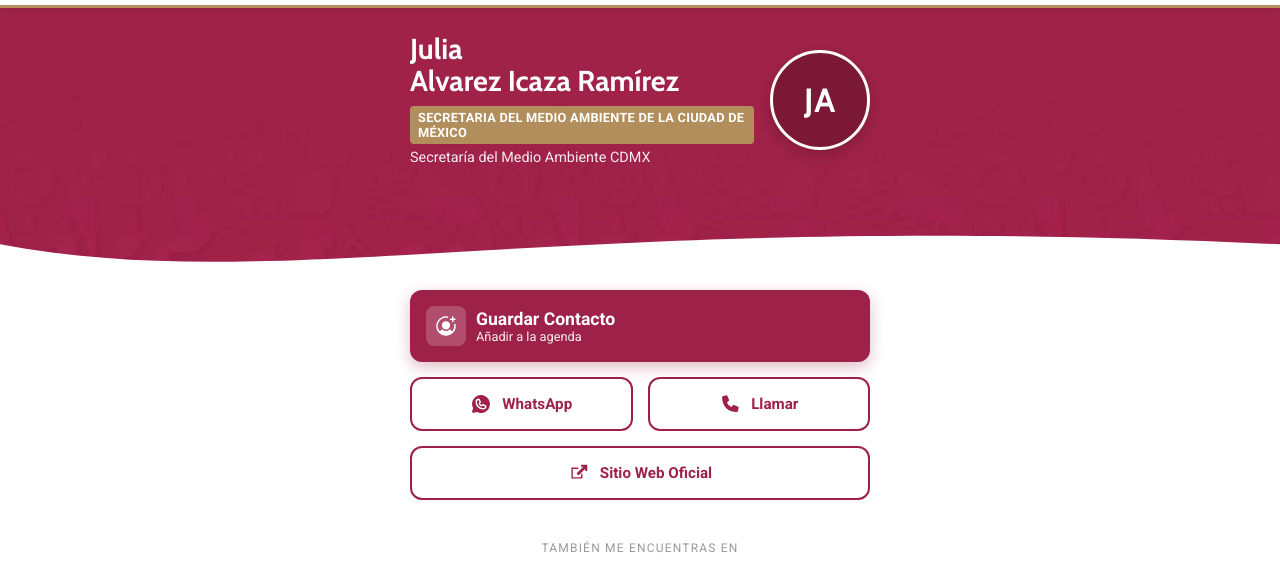
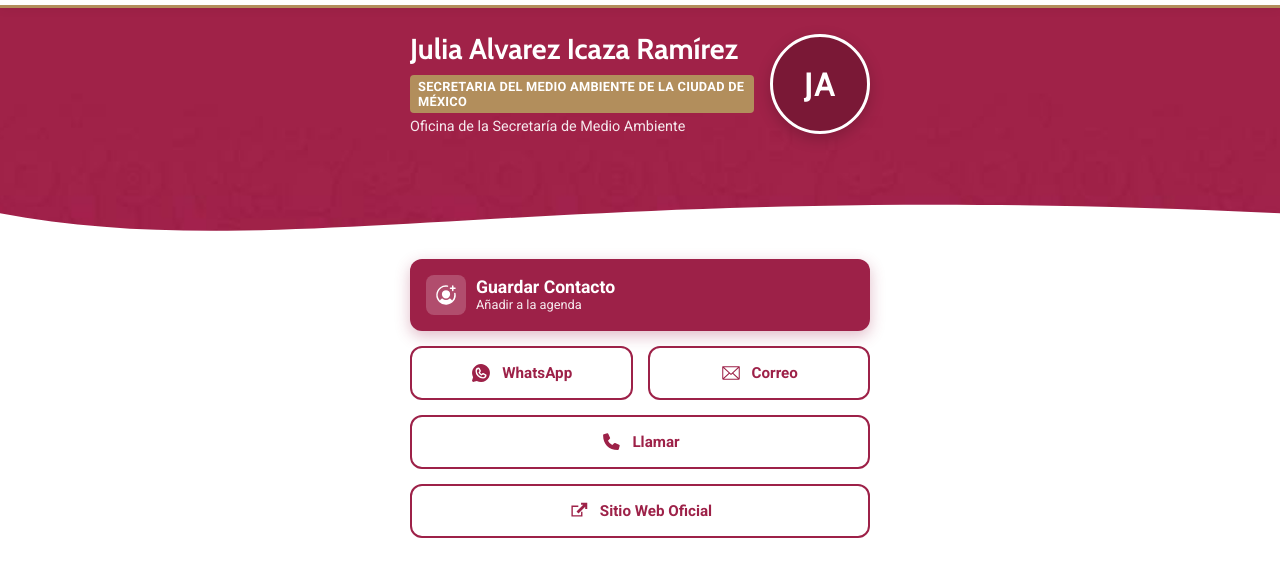
Before and after one commit to SedemaOficina/Tarjetas-NFC---SEDEMA, a plain HTML site: page julia-alvarez-icaza-ramirez/index.html in a window 1280 px wide. Shown: the part 62-626 px from the top of the page. Drawn offline with nearby package versions, Linux system fonts and the light colour scheme.

Commit message:
Tarjeta: Julia Alvarez Icaza Ramírez (julia-alvarez-icaza-ramirez)

```diff
--- a/julia-alvarez-icaza-ramirez/index.html
+++ b/julia-alvarez-icaza-ramirez/index.html
@@ -7,12 +7,12 @@
 
   <meta name="robots" content="noindex, nofollow" />
   <meta name="theme-color" content="#9d2148" />
-  <meta name="description" content="Secretaria del Medio Ambiente de la Ciudad de México · Secretaría del Medio Ambiente CDMX · Secretaría del Medio Ambiente de la Ciudad de México" />
+  <meta name="description" content="Secretaria del Medio Ambiente de la Ciudad de México · Oficina de la Secretaría de Medio Ambiente · Secretaría del Medio Ambiente de la Ciudad de México" />
   <link rel="canonical" href="https://sedemaoficina.github.io/tarjetas/julia-alvarez-icaza-ramirez/" />
 
   <meta property="og:type" content="profile" />
   <meta property="og:title" content="Julia Alvarez Icaza Ramírez — SEDEMA" />
-  <meta property="og:description" content="Secretaria del Medio Ambiente de la Ciudad de México · Secretaría del Medio Ambiente CDMX" />
+  <meta property="og:description" content="Secretaria del Medio Ambiente de la Ciudad de México · Oficina de la Secretaría de Medio Ambiente" />
   <meta property="og:url" content="https://sedemaoficina.github.io/tarjetas/julia-alvarez-icaza-ramirez/" />
 
 
@@ -31,9 +31,9 @@
     <div class="wrap">
       <div class="hero-content">
         <div class="textos">
-          <h1>Julia<br>Alvarez Icaza Ramírez</h1>
+          <h1>Julia Alvarez Icaza Ramírez</h1>
           <div class="badge">Secretaria del Medio Ambiente de la Ciudad de México</div>
-          <p class="org">Secretaría del Medio Ambiente CDMX</p>
+          <p class="org">Oficina de la Secretaría de Medio Ambiente</p>
         </div>
 
 
@@ -69,6 +69,11 @@
         </a>
 
 
+
+        <a class="btn animate-up delay-6" href="mailto:jalvarezicaza@sedema.cdmx.gob.mx">
+          <svg class="icon" viewBox="0 0 256 256" aria-hidden="true"><path fill="#9d2148" d="M224,50H32a6,6,0,0,0-6,6V192a14,14,0,0,0,14,14H216a14,14,0,0,0,14-14V56A6,6,0,0,0,224,50Zm-96,85.86L47.42,62H208.58ZM101.67,128,38,186.36V69.64Zm8.88,8.14L124,148.42a6,6,0,0,0,8.1,0l13.4-12.28L208.58,194H47.43ZM154.33,128,218,69.64V186.36Z"/></svg>
+          Correo
+        </a>
 
 
 
```
Also changed, not shown: 1 other file.
